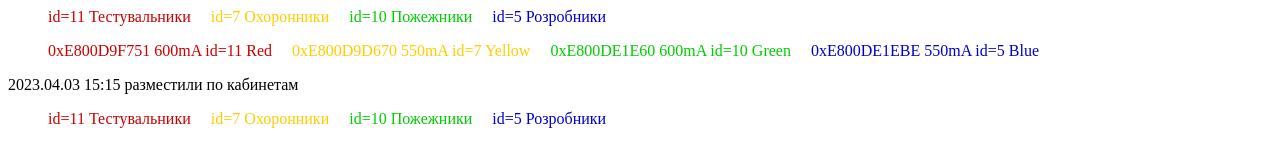
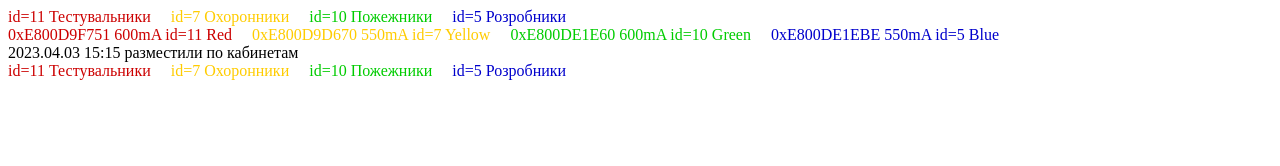
Before and after one commit to JaRcomGitHub/nodejs-host-ws, a website: page json-parse-for-graph/index.html in a window 1280 px wide. Drawn offline with nearby package versions, Linux system fonts and the light colour scheme; no server answers.

Commit message:
Update style.css

```diff
--- a/json-parse-for-graph/style.css
+++ b/json-parse-for-graph/style.css
@@ -1,3 +1,9 @@
+
+p,ul {
+  margin: 0;
+  padding: 0;
+}
+
 #container {
   height: 400px;
   min-width: 310px;
```
